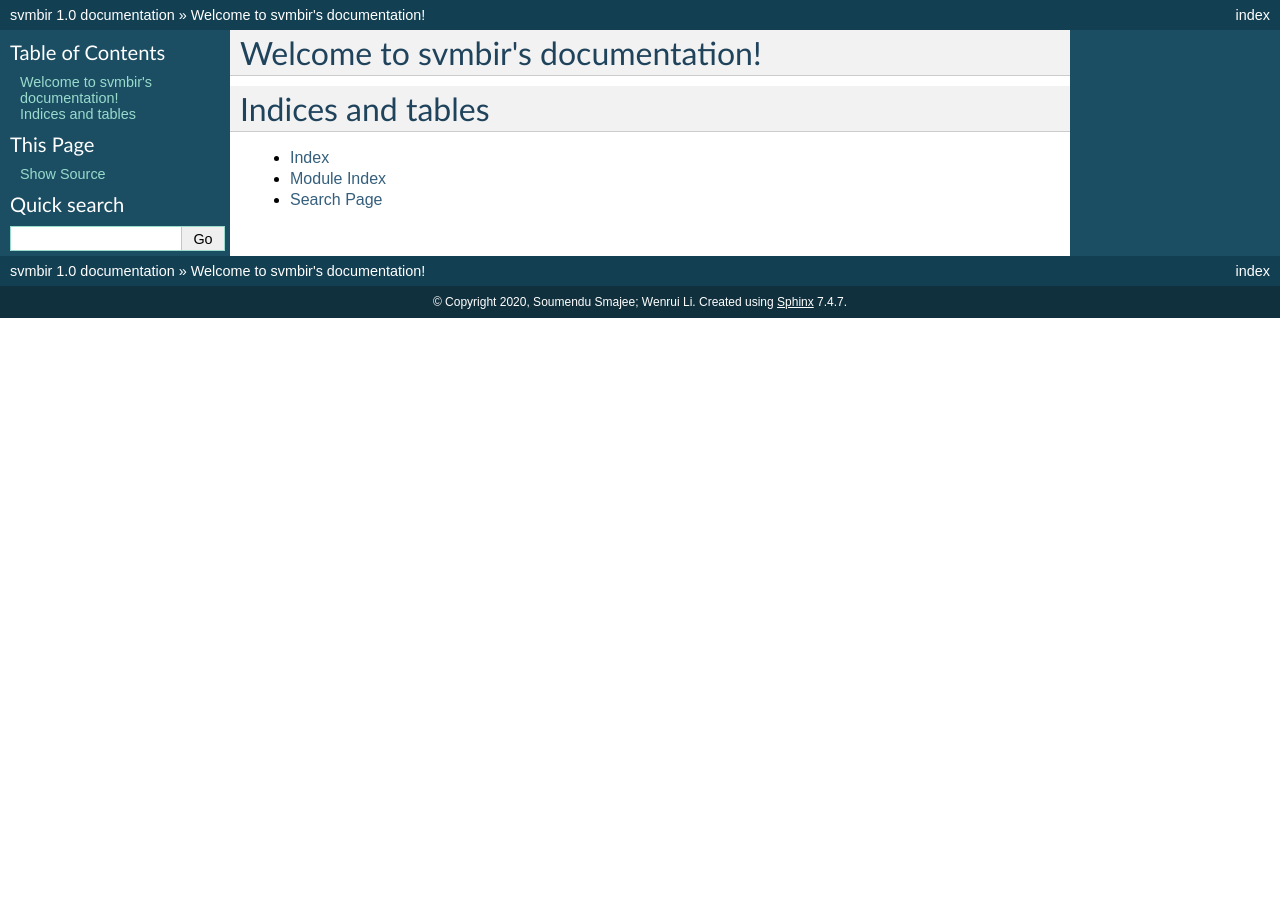
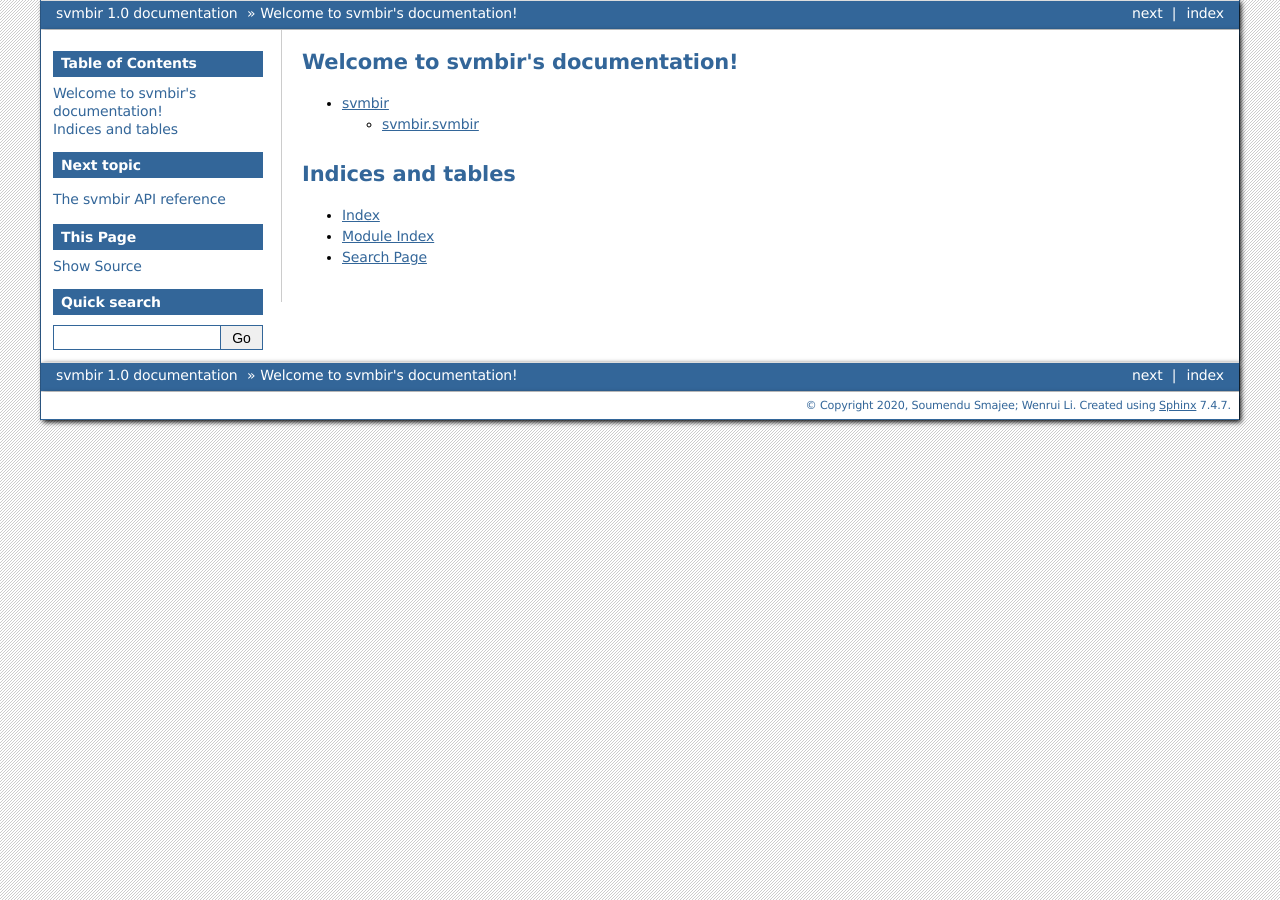
Before and after one commit to cabouman/svmbir, a Sphinx documentation site: the page built from docs/source/index.rst, in a window 1280 px wide. Built offline with Sphinx 7.4.7, drawn with Linux system fonts in a browser that asks for light colours.

Commit message:
Automatically generate html interface.

```diff
--- a/docs/source/conf.py
+++ b/docs/source/conf.py
@@ -63,7 +63,7 @@
 # The theme to use for HTML and HTML Help pages.  See the documentation for
 # a list of builtin themes.
 #
-html_theme = 'classic'
+html_theme = 'bizstyle'
 
 # Add any paths that contain custom static files (such as style sheets) here,
 # relative to this directory. They are copied after the builtin static files,
--- a/docs/source/index.rst
+++ b/docs/source/index.rst
@@ -7,8 +7,9 @@
 ==================================
 
 .. toctree::
-   :maxdepth: 2
-   :caption: Contents:
+   :maxdepth: 4
+
+       svmbir <svmbir.rst>
 
 
 
--- a/docs/source/svmbir.rst
+++ b/docs/source/svmbir.rst
@@ -1,12 +1,8 @@
-svmbir package
-==============
+The svmbir API reference
+========================
 
-Submodules
-----------
-
-svmbir.svmbir module
---------------------
-
+svmbir.svmbir
+-------------
 .. automodule:: svmbir.svmbir
    :members:
    :undoc-members:
```
Also changed, not shown: 3 other files.
